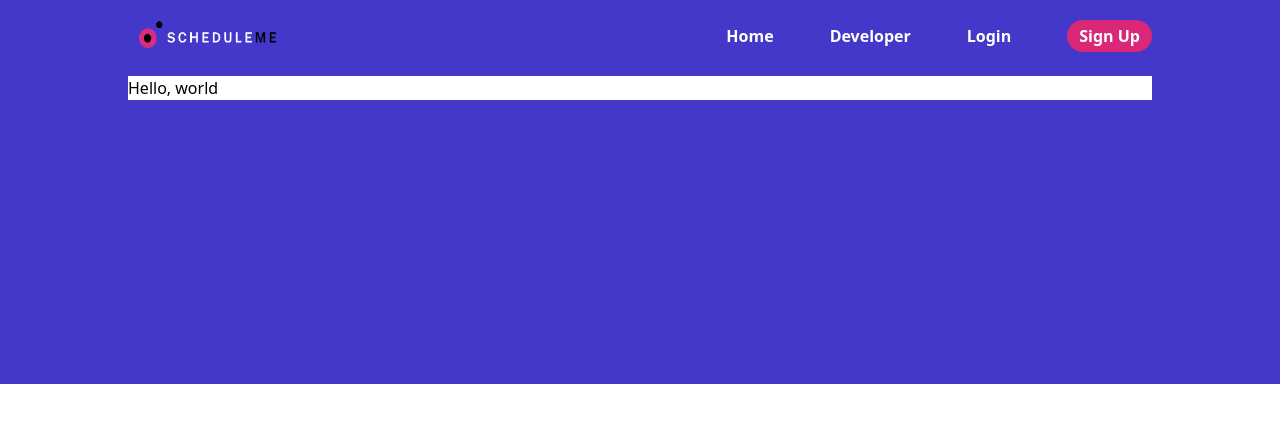
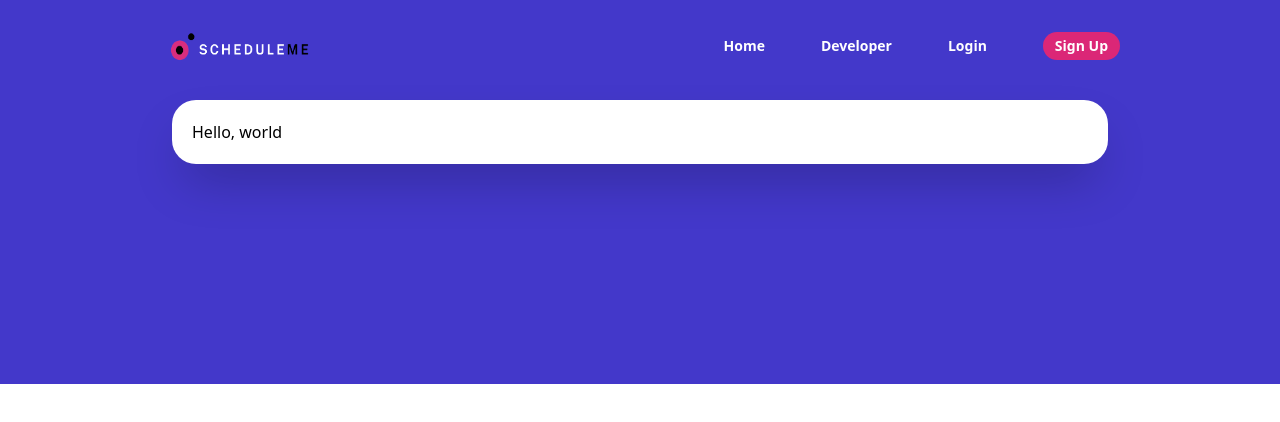
Before and after one commit to michaelbelete/schedule-me, a Next.js app: page / in a window 1280 px wide. Shown: the top 422 px of the page. Built offline with nearby package versions, Linux system fonts and the light colour scheme.

Commit message:
created card layout

```diff
--- a/components/header.tsx
+++ b/components/header.tsx
@@ -1,10 +1,11 @@
 import React from "react";
 import Image from "next/image";
 import Link from "next/link";
+import Button from "../components/general-ui/button";
 
 const Header: React.FC = (props) => {
     return (
-        <header className="py-5">
+        <header className="py-8">
             <nav className="flex flex-row justify-between">
                 <div>
                     <Image src="/images/logo.png"
@@ -15,22 +16,22 @@ const Header: React.FC = (props) => {
                 <div>
                     <div className="flex flex-row gap-14">
                         <Link href="/">
-                            <p className="py-1 font-bold text-white">
+                            <p className="py-1 text-sm font-bold text-white">
                                 Home
                             </p>
                         </Link>
                         <Link href="/">
-                            <p className="py-1 font-bold text-white">
+                            <p className="py-1 text-sm font-bold text-white">
                                 Developer
                             </p>
                         </Link>
                         <Link href="/">
-                            <p className="py-1 font-bold text-white">
+                            <p className="py-1 text-sm font-bold text-white">
                                 Login
                             </p>
                         </Link>
                         <Link href="/">
-                            <p className="px-3 py-1 font-bold text-white bg-pink-600 rounded-3xl">
+                            <p className="items-center px-3 py-1 text-sm font-bold text-white bg-pink-600 rounded-3xl">
                                 Sign Up
                             </p>
                         </Link>
--- a/layouts/Landing/index.tsx
+++ b/layouts/Landing/index.tsx
@@ -8,9 +8,9 @@ type Props = {
 const LandingLayout: React.FC<Props> = (props) => (
     <div>
         <div className="absolute w-full h-96 bg-indigo-700"></div>
-        <div className="relative z-10 px-32 align-middle">
+        <div className="relative z-10 px-40 align-middle">
             <Header />
-            <div className="bg-white">
+            <div className="px-3">
                 { props.children }
             </div>
         </div>
--- /dev/null
+++ b/layouts/card/index.tsx
@@ -0,0 +1,14 @@
+import React, { ReactNode } from "react";
+import Header from "../../components/header";
+
+type Props = {
+    children: ReactNode;
+};
+
+const CardLayout: React.FC<Props> = (props) => (
+    <div className="p-5 w-full bg-white rounded-3xl shadow-2xl">
+        {props.children}
+    </div>
+);
+
+export default CardLayout;
--- a/pages/index.tsx
+++ b/pages/index.tsx
@@ -1,4 +1,5 @@
 import React from "react"
+import CardLayout from "../layouts/card";
 // import { GetStaticProps } from "next"
 import Layout from "../layouts/Landing";
 // import Post, { PostProps } from "../components/Post"
@@ -22,7 +23,9 @@ import Layout from "../layouts/Landing";
 const Blog: React.FC = () => {
   return (
     <Layout>
-      <h1>Hello, world</h1>
+      <CardLayout>
+        <h1>Hello, world</h1>
+      </CardLayout>
     </Layout>
   )
 }
```
